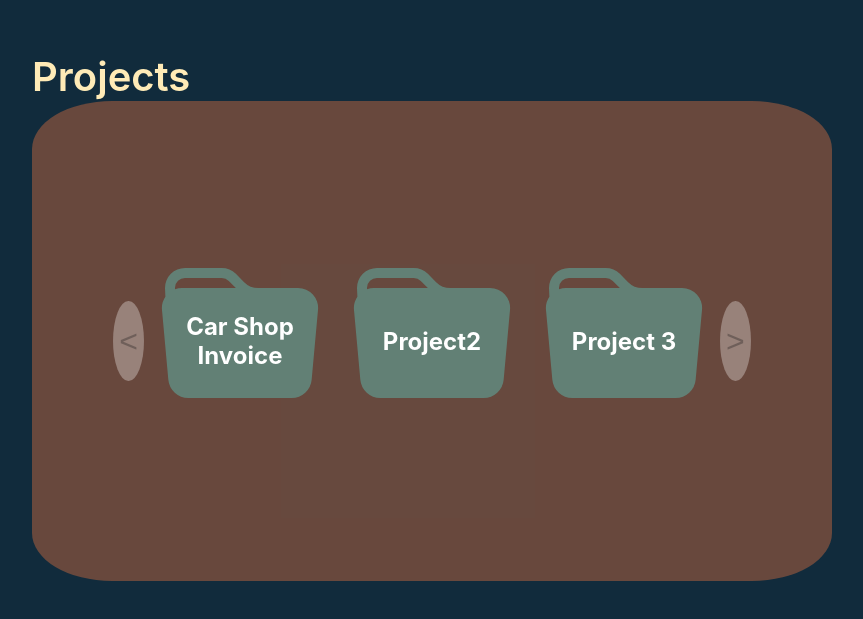
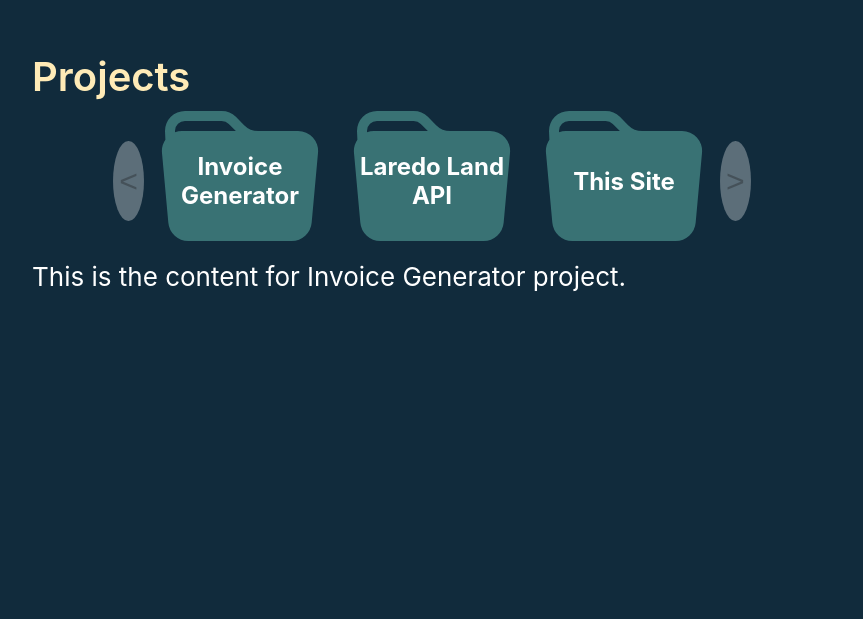
Before and after one commit to gilbertglz/gilbertglz.github.io, a React (Create React App) app in the folder my-site/: page / in a window 1280 px wide. Shown: the part 3039-3658 px from the top of the page, without its empty margins (228-1091 px from the left). Built offline with nearby package versions, Linux system fonts and the light colour scheme.

Commit message:
feat(Projects):Possible restructure

```diff
--- a/my-site/src/Projects/Projects.css
+++ b/my-site/src/Projects/Projects.css
@@ -36,15 +36,15 @@
 
 .ProjectsBack
 {
-  background-color: #ff6f315e;
+  /* background-color: #ff6f315e; */
   width: 50rem;
-  height:30rem;
+  /* height:30rem; */
   border-radius: 10%;
   display: flex;
   justify-content: center;
   align-content: center;
   flex-wrap: wrap;
-  animation: color-changeTwo 3.5s infinite alternate;
+  /* animation: color-changeTwo 3.5s infinite alternate; */
   flex-direction: column;
 }
 @media screen and (max-width: 1290px)
--- a/my-site/src/Projects/Projects.js
+++ b/my-site/src/Projects/Projects.js
@@ -3,16 +3,26 @@ import { BsFolderFill } from 'react-icons/bs';
 import { useState } from 'react';
 
 function Projects() {
-  const Projects = ['Car Shop Invoice', 'Project2', 'Project 3'];
+  const Projects = ['Invoice Generator', 'Laredo Land API', 'This Site'];
   const Links = ['https://github.com/gilbertglz/CarShopInvoice', '', ''];
   const [firstIndex, setFirstIndex] = useState(0);
+  const [clickIndex, setCurrentIndex] = useState(0);
+  const handleClick = (index) => {
+    setCurrentIndex(index);
+    console.log(index);
+  };
+  const Content = [
+    'This is the content for Invoice Generator project.',
+    'This is the content for Laredo Land API project.',
+    'This is the content for This Site project.',
+  ];
 
   const currentProjects = Projects.slice(firstIndex, firstIndex + 3);
   const ProjectFolders = currentProjects.map((project, index) => (
     <div className="Folder" key={index}>
       <div className='BackArrow'></div>
-      <a href={Links[index]}><BsFolderFill className="FolderIcon" /></a>
-      <span className="FolderText" ><a href={Links[index]}>{project}</a></span>
+      <BsFolderFill className="FolderIcon" />
+      <span className="FolderText" onClick={()=>handleClick(index)}>{project}</span>
       <div className='ForwardArrow'></div>
     </div>
   ));
@@ -31,7 +41,6 @@ function Projects() {
 
   return (
     <div className='ProjectsWrap' >
-
       <div className='titleHeader'>Projects</div>
       <div className="ProjectsBack">
         <div className="ButtonWrapper">
@@ -40,6 +49,7 @@ function Projects() {
           <button className="NextButton" onClick={handleNextClick} disabled={firstIndex + 3 >= Projects.length}>&gt;</button>
         </div>
       </div>
+      <div className="Content">{Content[clickIndex]}</div>
     </div>
   );
 }
```
